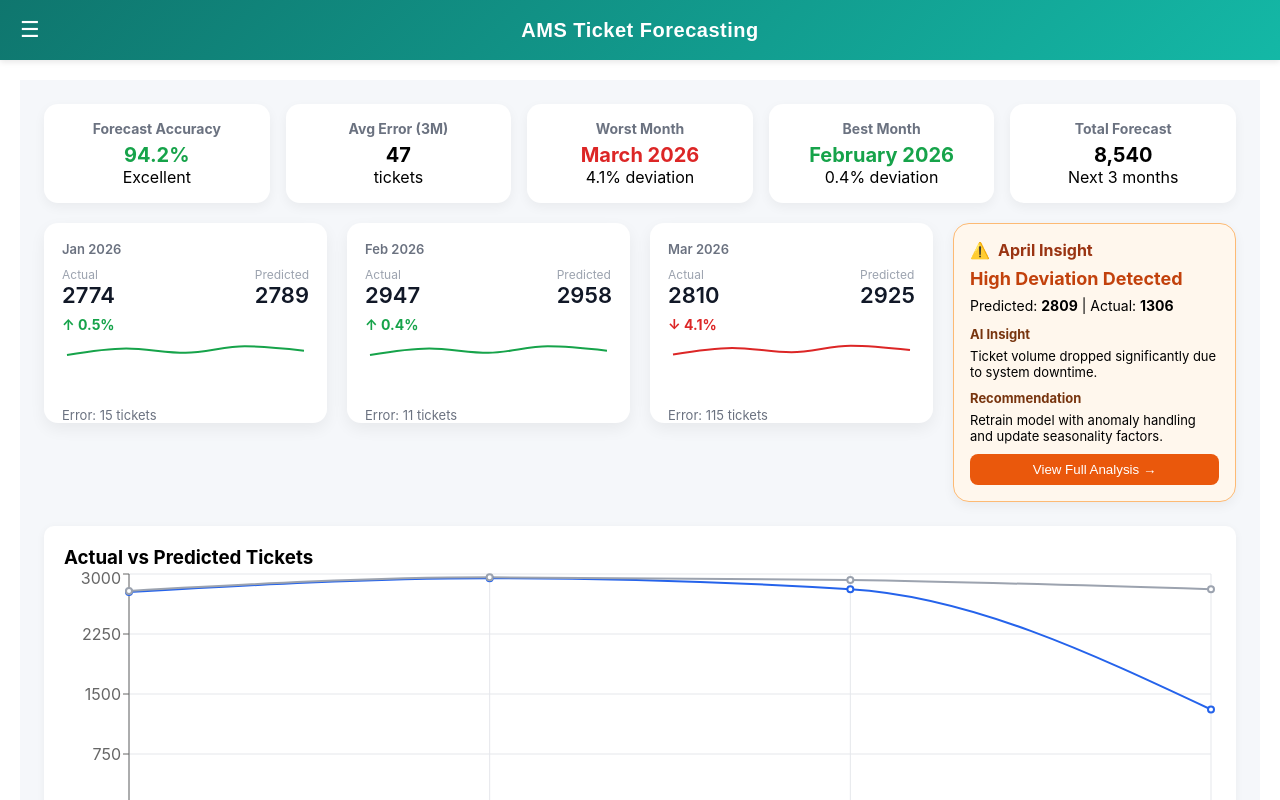
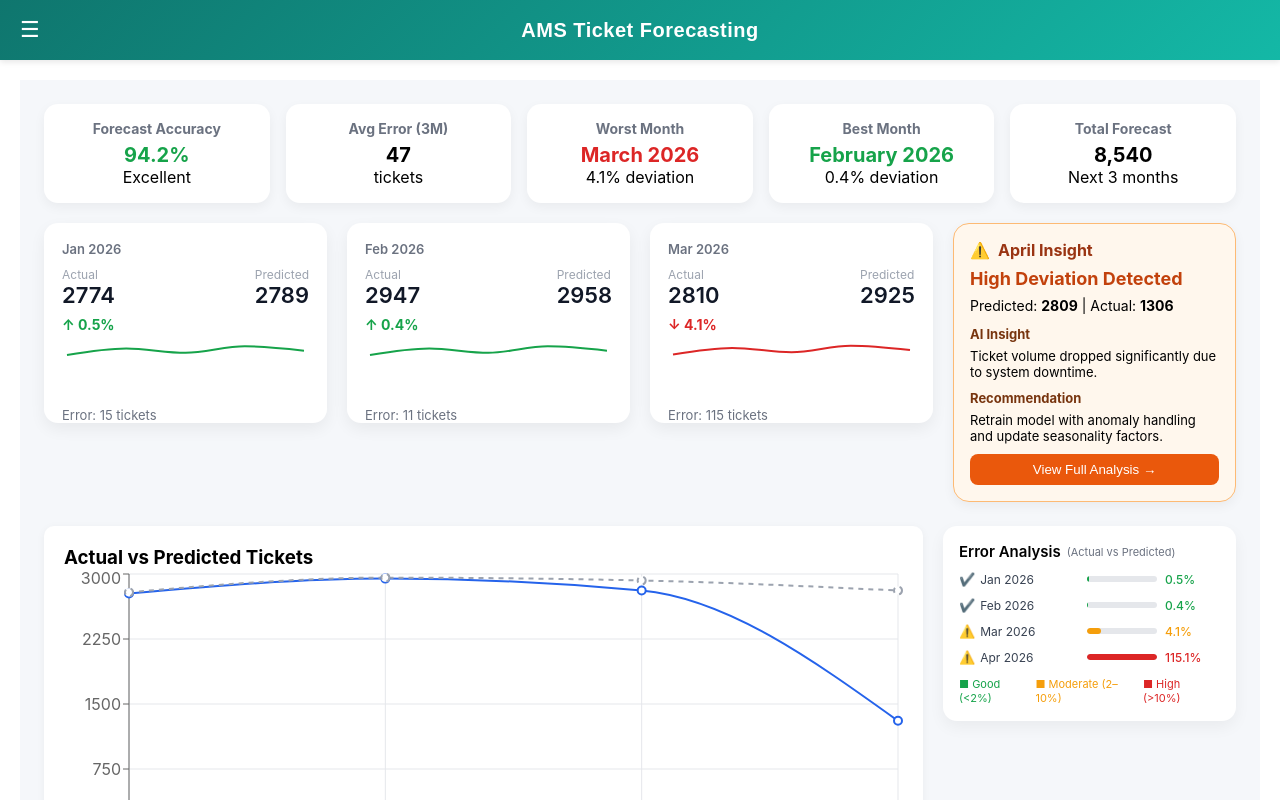
Before and after one commit to VaradNaldurgkar/AMS_Ticket_Forecasting, a React app in the folder Frontend/: page / in a window 1280 px wide. Shown: the top 800 px of the page. Built offline with nearby package versions, Linux system fonts and the light colour scheme; the HTML template or start-up script is replaced by a standard one.

Commit message:
Added insight card and improved KPI UI

```diff
--- /dev/null
+++ b/Frontend/src/Components/Analytics/ErrorAnalysis.jsx
@@ -0,0 +1,80 @@
+import "../../css/ErrorAnalysis.css";
+
+const ErrorAnalysis = ({ data }) => {
+
+  const processed = data.map(item => {
+    const error = Math.abs(item.actual - item.predicted);
+    const percent = ((error / item.actual) * 100).toFixed(1);
+
+    return {
+      month: item.month,
+      percent: parseFloat(percent),
+    };
+  });
+
+  const getStatus = (value) => {
+    if (value > 10) return "high";
+    if (value > 2) return "moderate";
+    return "good";
+  };
+
+  const getIcon = (status) => {
+    if (status === "good") return "✔️";
+    if (status === "moderate") return "⚠️";
+    return "⚠️";
+  };
+
+  return (
+    <div className="error-card">
+
+      {/* HEADER */}
+      <div className="error-header">
+        <h4>Error Analysis</h4>
+        <span className="error-sub">(Actual vs Predicted)</span>
+      </div>
+
+      {/* ROWS */}
+      {processed.map((item, index) => {
+
+        const status = getStatus(item.percent);
+
+        return (
+          <div className="error-row" key={index}>
+
+            {/* LEFT SIDE */}
+            <div className="error-left">
+              <span className={`error-icon ${status}`}>
+                {getIcon(status)}
+              </span>
+              <span className="error-month">{item.month}</span>
+            </div>
+
+            {/* BAR */}
+            <div className="error-bar-bg">
+              <div
+                className={`error-bar-fill ${status}`}
+                style={{ width: `${Math.min(item.percent * 5, 100)}%` }}
+              ></div>
+            </div>
+
+            {/* VALUE */}
+            <span className={`error-value ${status}`}>
+              {item.percent}%
+            </span>
+
+          </div>
+        );
+      })}
+
+      {/* LEGEND */}
+      <div className="error-legend">
+        <span className="legend-item good">■ Good (&lt;2%)</span>
+        <span className="legend-item moderate">■ Moderate (2–10%)</span>
+        <span className="legend-item high">■ High (&gt;10%)</span>
+      </div>
+
+    </div>
+  );
+};
+
+export default ErrorAnalysis;
--- a/Frontend/src/Components/Charts/PredictionChart.jsx
+++ b/Frontend/src/Components/Charts/PredictionChart.jsx
@@ -1,22 +1,106 @@
 import "../../css/PredictionChart.css";
 import {
-  LineChart, Line, XAxis, YAxis, Tooltip, CartesianGrid, Legend, ResponsiveContainer
+  LineChart,
+  Line,
+  XAxis,
+  YAxis,
+  Tooltip,
+  CartesianGrid,
+  Legend,
+  ResponsiveContainer,
+  Area
 } from "recharts";
 
 const PredictionChart = ({ data }) => {
+
+  // ✅ Enhance data with error + range
+  const enhancedData = data.map(item => {
+    const error = Math.abs(item.actual - item.predicted);
+    const errorPercent = ((error / item.actual) * 100).toFixed(1);
+
+    return {
+      ...item,
+      error,
+      errorPercent,
+      upper: Math.max(item.actual, item.predicted),
+      lower: Math.min(item.actual, item.predicted),
+    };
+  });
+
+  // ✅ Custom Tooltip
+  const CustomTooltip = ({ active, payload, label }) => {
+    if (active && payload && payload.length) {
+      const d = payload[0].payload;
+
+      return (
+        <div style={{
+          background: "#fff",
+          padding: "10px",
+          borderRadius: "8px",
+          boxShadow: "0 4px 12px rgba(0,0,0,0.1)",
+          fontSize: "13px"
+        }}>
+          <strong>{label}</strong>
+          <p>Actual: {d.actual}</p>
+          <p>Predicted: {d.predicted}</p>
+          <p style={{ color: d.error > 100 ? "#dc2626" : "#16a34a" }}>
+            Error: {d.error} ({d.errorPercent}%)
+          </p>
+        </div>
+      );
+    }
+    return null;
+  };
+
   return (
     <div className="chart-wrapper">
 
-      <ResponsiveContainer width="100%" height={300}>
-        <LineChart data={data}>
+      <ResponsiveContainer width="100%" height={320}>
+        <LineChart data={enhancedData}>
+
           <CartesianGrid stroke="#e5e7eb" />
+
           <XAxis dataKey="month" />
           <YAxis />
-          <Tooltip />
+
+          <Tooltip content={<CustomTooltip />} />
           <Legend />
 
-          <Line type="monotone" dataKey="actual" stroke="#2563eb" strokeWidth={2} />
-          <Line type="monotone" dataKey="predicted" stroke="#9ca3af" strokeWidth={2} />
+          {/* ✅ ERROR SHADING */}
+          <Area
+            type="monotone"
+            dataKey="upper"
+            stroke="none"
+            fill="#93c5fd"
+            fillOpacity={0.2}
+          />
+          <Area
+            type="monotone"
+            dataKey="lower"
+            stroke="none"
+            fill="#ffffff"
+            fillOpacity={1}
+          />
+
+          {/* ACTUAL */}
+          <Line
+            type="monotone"
+            dataKey="actual"
+            stroke="#2563eb"
+            strokeWidth={2}
+            dot={{ r: 4 }}
+          />
+
+          {/* PREDICTED */}
+          <Line
+            type="monotone"
+            dataKey="predicted"
+            stroke="#9ca3af"
+            strokeWidth={2}
+            strokeDasharray="5 5"
+            dot={{ r: 4 }}
+          />
+
         </LineChart>
       </ResponsiveContainer>
 
--- a/Frontend/src/Pages/PredictionDashboard.jsx
+++ b/Frontend/src/Pages/PredictionDashboard.jsx
@@ -7,9 +7,10 @@ import { LineChart, Line, ResponsiveContainer } from "recharts";
 
 // ✅ Existing
 import HealthSummary from "../components/Summary/HealthSummary";
+import InsightCard from "../components/Insight/InsightCard";
 
-// ✅ Insight Card
-import InsightCard from "../components/Insight/InsightCard";
+// ✅ NEW: Error Analysis
+import ErrorAnalysis from "../components/Analytics/ErrorAnalysis";
 
 const PredictionDashboard = () => {
 
@@ -35,7 +36,6 @@ const PredictionDashboard = () => {
           const deviation = ((error / item.actual) * 100).toFixed(1);
           const isHigh = deviation > 2;
 
-          // ✅ FIXED: Better variation for visible trend
           const trendData = [
             { v: item.actual * 0.9 },
             { v: item.actual * 1.05 },
@@ -50,7 +50,6 @@ const PredictionDashboard = () => {
 
               <div className="kpi-body">
 
-                {/* ACTUAL vs PREDICTED */}
                 <div className="kpi-main">
                   <div>
                     <span className="kpi-label">Actual</span>
@@ -63,12 +62,10 @@ const PredictionDashboard = () => {
                   </div>
                 </div>
 
-                {/* DEVIATION */}
                 <div className={`kpi-deviation ${isHigh ? "red" : "green"}`}>
                   {isHigh ? "↓" : "↑"} {deviation}%
                 </div>
 
-                {/* ✅ FIXED: Proper sparkline */}
                 <div className="kpi-sparkline">
                   <ResponsiveContainer width="100%" height={60}>
                     <LineChart data={trendData}>
@@ -85,7 +82,6 @@ const PredictionDashboard = () => {
 
               </div>
 
-              {/* FOOTER */}
               <div className="kpi-footer">
                 Error: {error.toFixed(0)} tickets
               </div>
@@ -98,10 +94,18 @@ const PredictionDashboard = () => {
         <InsightCard />
       </div>
 
-      {/* CHART */}
-      <div className="chart-container">
-        <h3>Actual vs Predicted Tickets</h3>
-        <PredictionChart data={predictionData} />
+      {/* 🔥 MAIN ANALYTICS GRID */}
+      <div className="analytics-grid">
+
+        {/* CHART */}
+        <div className="chart-container">
+          <h3>Actual vs Predicted Tickets</h3>
+          <PredictionChart data={predictionData} />
+        </div>
+
+        {/* ✅ NEW: ERROR ANALYSIS SIDE PANEL */}
+        <ErrorAnalysis data={predictionData} />
+
       </div>
 
       {/* FORECAST */}
--- a/Frontend/src/css/Dashboard.css
+++ b/Frontend/src/css/Dashboard.css
@@ -190,3 +190,10 @@
   font-size: 13px;
   color: #16a34a;
 }
+
+.analytics-grid {
+  display: grid;
+  grid-template-columns: 3fr 1fr;
+  gap: 20px;
+  align-items: stretch;
+}
--- /dev/null
+++ b/Frontend/src/css/ErrorAnalysis.css
@@ -0,0 +1,117 @@
+.error-card {
+  background: white;
+  padding: 16px; /* slightly reduced */
+  border-radius: 14px;
+  box-shadow: 0 6px 16px rgba(0,0,0,0.05);
+
+  height: fit-content;        /* 🔥 prevents full stretch */
+  max-height: 320px;          /* optional: keeps it compact */
+}
+
+/* HEADER */
+.error-header {
+  display: flex;
+  align-items: center;
+  gap: 6px;
+  margin-bottom: 10px; /* tighter */
+}
+
+.error-header h4 {
+  margin: 0;
+  font-size: 15px; /* slightly smaller */
+  font-weight: 600;
+}
+
+.error-sub {
+  font-size: 11px;
+  color: #6b7280;
+}
+
+/* ROW */
+.error-row {
+  display: grid;
+  grid-template-columns: 120px 1fr 55px;
+  align-items: center;
+  gap: 8px;
+  margin-bottom: 10px; /* 🔥 reduced spacing */
+}
+
+/* LEFT */
+.error-left {
+  display: flex;
+  align-items: center;
+  gap: 5px;
+}
+
+.error-icon {
+  font-size: 13px;
+}
+
+.error-month {
+  font-size: 12px; /* slightly smaller */
+  color: #374151;
+}
+
+/* BAR */
+.error-bar-bg {
+  height: 6px; /* 🔥 slimmer bar */
+  background: #e5e7eb;
+  border-radius: 999px;
+  overflow: hidden;
+}
+
+.error-bar-fill {
+  height: 100%;
+  border-radius: 999px;
+}
+
+/* COLORS */
+.error-bar-fill.good {
+  background: #16a34a;
+}
+
+.error-bar-fill.moderate {
+  background: #f59e0b;
+}
+
+.error-bar-fill.high {
+  background: #dc2626;
+}
+
+/* VALUE COLORS */
+.error-value {
+  font-size: 12px; /* smaller */
+  font-weight: 500;
+}
+
+.error-value.good {
+  color: #16a34a;
+}
+
+.error-value.moderate {
+  color: #f59e0b;
+}
+
+.error-value.high {
+  color: #dc2626;
+}
+
+/* LEGEND */
+.error-legend {
+  display: flex;
+  justify-content: space-between;
+  margin-top: 12px;
+  font-size: 11px; /* smaller */
+}
+
+.legend-item.good {
+  color: #16a34a;
+}
+
+.legend-item.moderate {
+  color: #f59e0b;
+}
+
+.legend-item.high {
+  color: #dc2626;
+}
--- a/Frontend/src/css/PredictionChart.css
+++ b/Frontend/src/css/PredictionChart.css
@@ -10,3 +10,11 @@
   width: 100%;
   height: 300px;   /* without this → chart won't render */
 }
+
+.chart-wrapper {
+  position: relative;
+}
+
+.recharts-tooltip-wrapper {
+  outline: none;
+}
```
